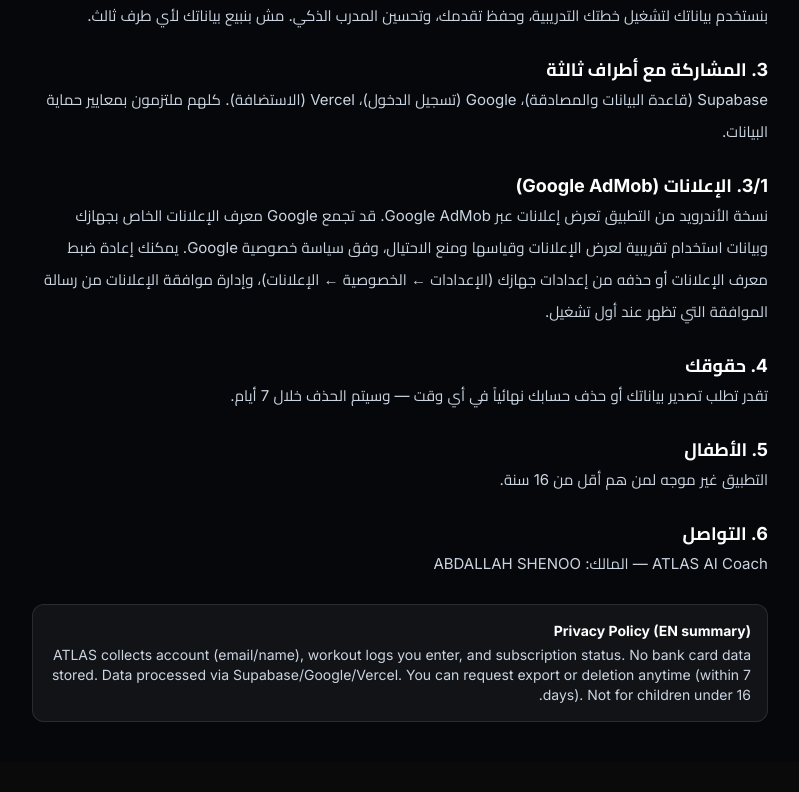
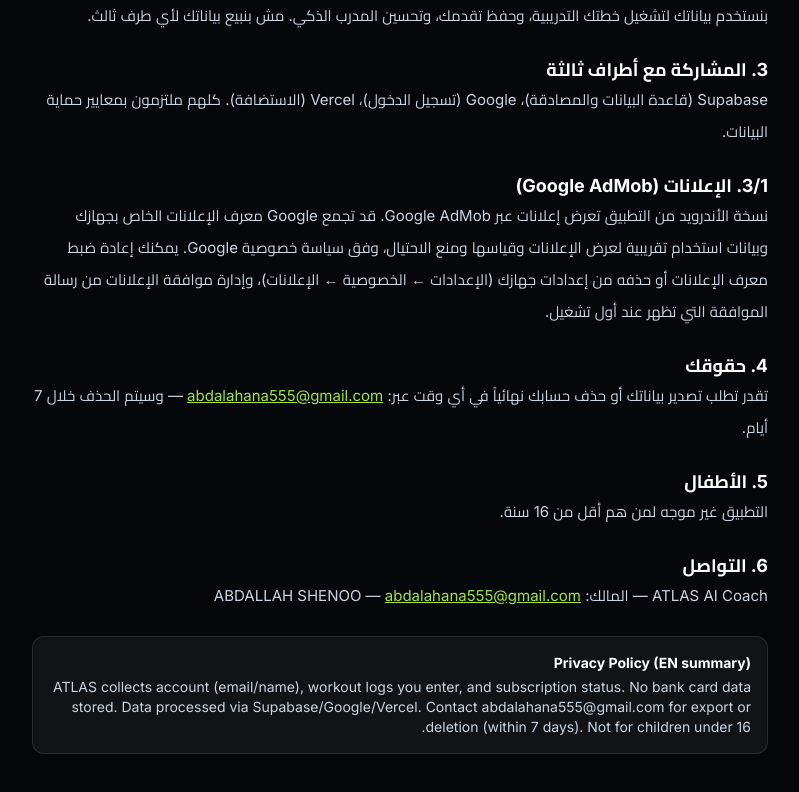
Before and after one commit to abdalahana62-eng/ATLAS, a Next.js app in the folder ironforge-ai/: page /privacy in a window 1280 px wide. Shown: the part 312-1104 px from the top of the page, without its empty margins (240-1039 px from the left). Before the commit the page ends 1074 px from the top, so only its background shows below. Built offline with nearby package versions, Linux system fonts and the light colour scheme.

Commit message:
feat(play): add contact email to privacy policy for Play review

```diff
--- a/ironforge-ai/app/privacy/page.tsx
+++ b/ironforge-ai/app/privacy/page.tsx
@@ -33,7 +33,7 @@ export default function PrivacyPage() {
           </div>
           <div>
             <h2 className="text-lg font-bold text-white">4. حقوقك</h2>
-            <p>تقدر تطلب تصدير بياناتك أو حذف حسابك نهائياً في أي وقت — وسيتم الحذف خلال 7 أيام.</p>
+            <p>تقدر تطلب تصدير بياناتك أو حذف حسابك نهائياً في أي وقت عبر: <a className="text-[#a3e635] underline" href="mailto:abdalahana555@gmail.com">abdalahana555@gmail.com</a> — وسيتم الحذف خلال 7 أيام.</p>
           </div>
           <div>
             <h2 className="text-lg font-bold text-white">5. الأطفال</h2>
@@ -41,11 +41,11 @@ export default function PrivacyPage() {
           </div>
           <div>
             <h2 className="text-lg font-bold text-white">6. التواصل</h2>
-            <p>ATLAS AI Coach — المالك: ABDALLAH SHENOO</p>
+            <p>ATLAS AI Coach — المالك: ABDALLAH SHENOO — <a className="text-[#a3e635] underline" href="mailto:abdalahana555@gmail.com">abdalahana555@gmail.com</a></p>
           </div>
           <div className="rounded-xl border border-white/10 bg-white/5 p-4 text-sm">
             <p className="font-bold text-white">Privacy Policy (EN summary)</p>
-            <p className="mt-1">ATLAS collects account (email/name), workout logs you enter, and subscription status. No bank card data stored. Data processed via Supabase/Google/Vercel. You can request export or deletion anytime (within 7 days). Not for children under 16.</p>
+            <p className="mt-1">ATLAS collects account (email/name), workout logs you enter, and subscription status. No bank card data stored. Data processed via Supabase/Google/Vercel. Contact abdalahana555@gmail.com for export or deletion (within 7 days). Not for children under 16.</p>
           </div>
         </section>
       </div>
```
